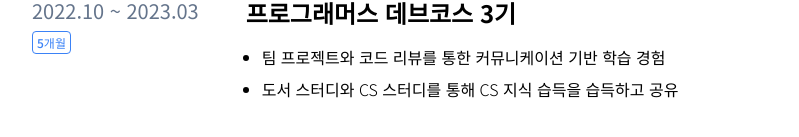
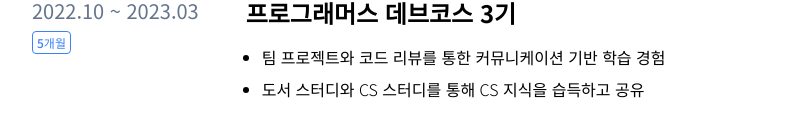
Before and after one commit to minjongbaek/about, a Next.js app: page / in a window 1280 px wide. Shown: the part 3483-3620 px from the top of the page, without its empty margins (240-1039 px from the left). Built offline with nearby package versions, Linux system fonts and the light colour scheme.

Commit message:
fix: 오타 수정

```diff
--- a/src/pages/index.tsx
+++ b/src/pages/index.tsx
@@ -239,7 +239,7 @@
             <TaskList
               experiences={[
                 "팀 프로젝트와 코드 리뷰를 통한 커뮤니케이션 기반 학습 경험",
-                "도서 스터디와 CS 스터디를 통해 CS 지식 습득을 습득하고 공유",
+                "도서 스터디와 CS 스터디를 통해 CS 지식을 습득하고 공유",
               ]}
             />
           </Experience.Info>
```
